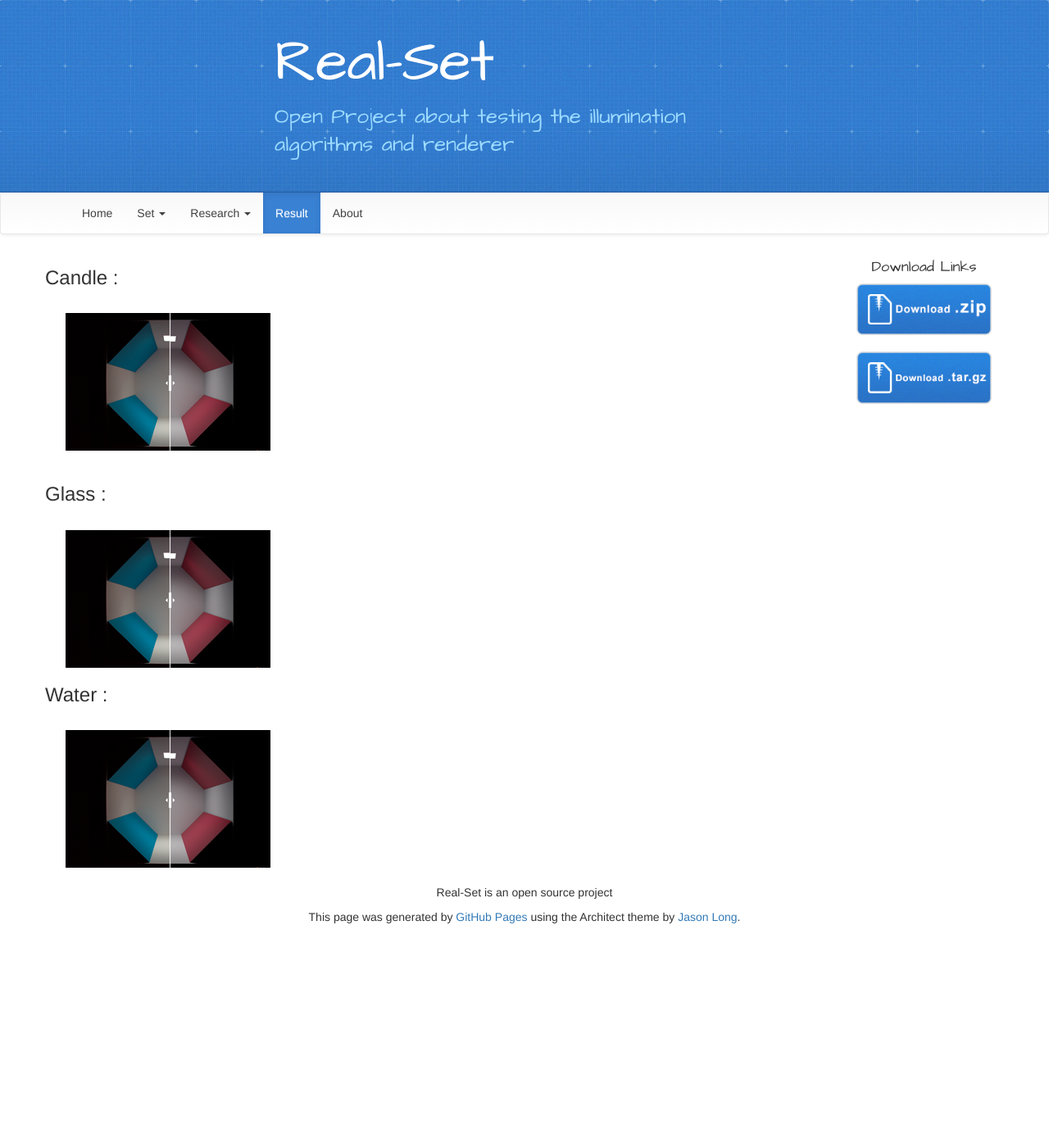
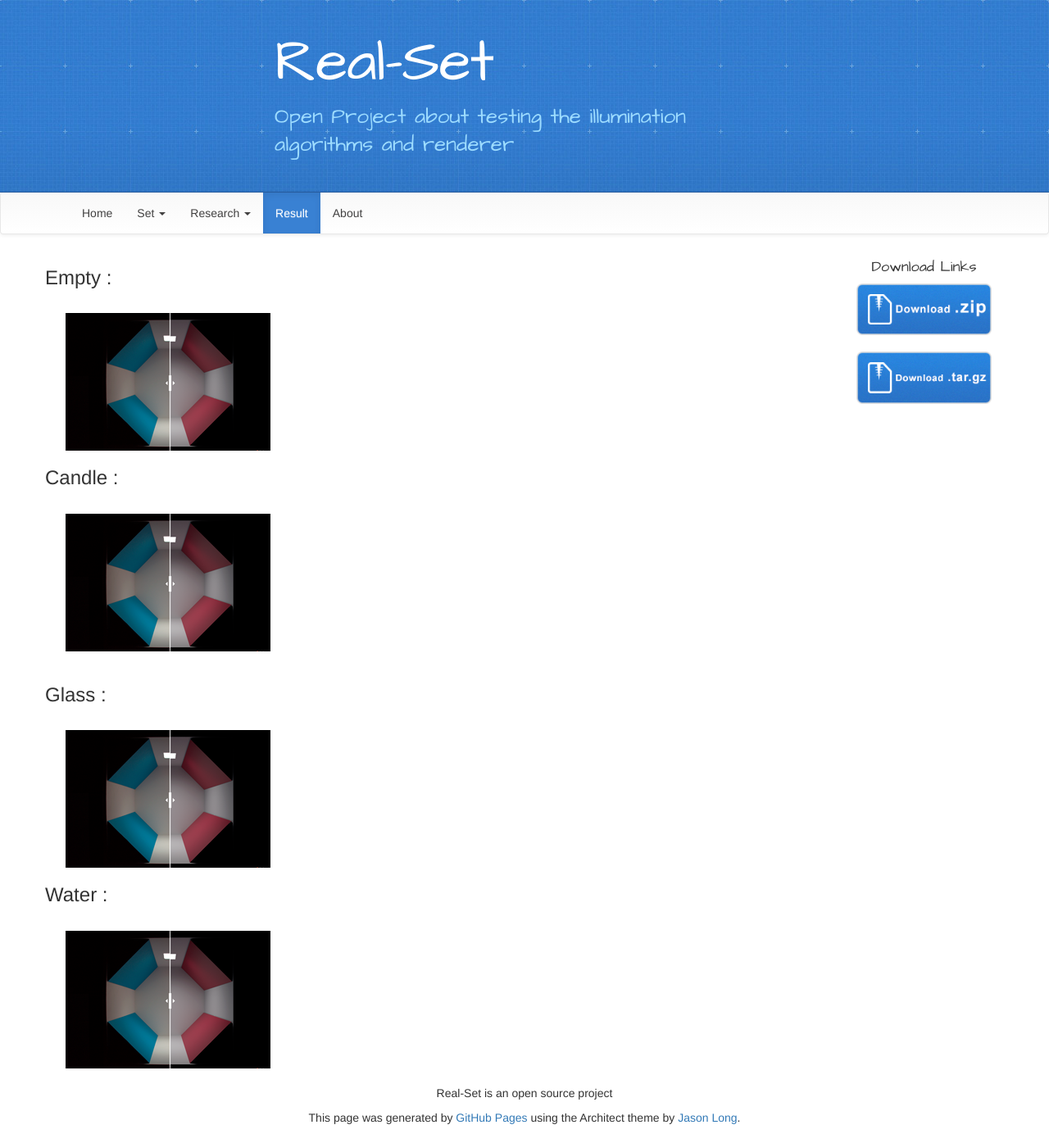
Before and after one commit to Alvyre/Real-Set, a Jekyll site: the page built from pages/result.html, in a window 1280 px wide. Shown: the whole page at 82% size. Built offline with Jekyll 4.4.1, drawn with Linux system fonts in a browser that asks for light colours; nearby versions of some CDN libraries; before the commit the page ends 1139 px from its top, so only the background shows below that.

Commit message:
new photo js

```diff
--- a/index.html
+++ b/index.html
@@ -13,7 +13,7 @@ title: Home
           <p>This is there that intervenes the project {{site.title}}.</p>
           <p>This is an <a href="http://www.ingenieur-imac.fr/" alt="IMAC ingenieur">IMAC</a> student project powered by Ubisoft to test renders and global illumination. Based on the model of the Cornell Box, our projet has as a goal to provide to all persons who work in the research and the development link to the image synthesis, a set of data that we have realised and it is going to serve as a reference. This set is composed of a group of photographies and 3D models of a calibrated scene all the characteristics of which we know (size, position of the elements, colors, camera parameters and light profile). Every element highlights the various behavior of the light going of the simplest, enlighten the scene, in the most complex, by crossing volume such as of the glass or the water.</p>
           <p>In this way every person wishing to check its rendering engine will have only to import the scene in its rendering engine, to make a render, and to compre this with the photography of corresponding reference to know the valid points or to improve.</p>
-          <a class="various fancybox.iframe" href="https://cdn.knightlab.com/libs/juxtapose/latest/embed/index.html?uid=031983b0-18eb-11e6-a524-0e7075bba956"><img class=" center-block" src="{{site.url}}/assets/images/compare1.png" alt='comparison 3D/photo'></a>
+          <a class="various fancybox.iframe" href="https://cdn.knightlab.com/libs/juxtapose/latest/embed/index.html?uid=53d04ee6-18ec-11e6-a524-0e7075bba956"><img class=" center-block" src="{{site.url}}/assets/images/compare1.png" alt='comparison 3D/photo'></a>
         </article>
       </section>
       <h2>{{ site.title }} trailer</h2>
--- a/pages/result.html
+++ b/pages/result.html
@@ -5,11 +5,19 @@ permalink: /Result/
 ---
 
 <div class="row">
+	<h3>Empty :</h3>
+	<div class="col-xs-12 col-sm-12 col-md-12 col-lg-12">
+		<div class="grid">
+			<div class="grid-item">
+			<a class="various fancybox.iframe" href="https://cdn.knightlab.com/libs/juxtapose/latest/embed/index.html?uid=53d04ee6-18ec-11e6-a524-0e7075bba956"><img class=" center-block" src="{{site.url}}/assets/images/compare1.png" alt='comparison 3D/photo'></a>
+			</div>
+		</div>
+	</div>
 	<h3>Candle :</h3>
 	<div class="col-xs-12 col-sm-12 col-md-12 col-lg-12">
 		<div class="grid">
 			<div class="grid-item">
-			<a class="various fancybox.iframe" href="https://cdn.knightlab.com/libs/juxtapose/latest/embed/index.html?uid=c0308308-18e7-11e6-a524-0e7075bba956"><img class=" center-block" src="{{site.url}}/assets/images/compare1.png" alt='comparison 3D/photo'></a>
+			<a class="various fancybox.iframe" href="https://cdn.knightlab.com/libs/juxtapose/latest/embed/index.html?uid=b8674ec8-18eb-11e6-a524-0e7075bba956"><img class=" center-block" src="{{site.url}}/assets/images/compare1.png" alt='comparison 3D/photo'></a>
 			</div>
 		</div>
 	</div>
@@ -19,7 +27,7 @@ permalink: /Result/
 	<div class="col-xs-12 col-sm-12 col-md-12 col-lg-12">
 		<div class="grid">
 			<div class="grid-item">
-			<a class="various fancybox.iframe" href="https://cdn.knightlab.com/libs/juxtapose/latest/embed/index.html?uid=87871fd4-18e8-11e6-a524-0e7075bba956"><img class=" center-block" src="{{site.url}}/assets/images/compare1.png" alt='comparison 3D/photo'></a>
+			<a class="various fancybox.iframe" href="https://cdn.knightlab.com/libs/juxtapose/latest/embed/index.html?uid=8a89c368-18ec-11e6-a524-0e7075bba956"><img class=" center-block" src="{{site.url}}/assets/images/compare1.png" alt='comparison 3D/photo'></a>
 			</div>
 		</div>
 	</div>
@@ -27,7 +35,7 @@ permalink: /Result/
 	<div class="col-xs-12 col-sm-12 col-md-12 col-lg-12">
 		<div class="grid">
 			<div class="grid-item">
-			<a class="various fancybox.iframe" href="https://cdn.knightlab.com/libs/juxtapose/latest/embed/index.html?uid=bfec932c-18e8-11e6-a524-0e7075bba956"><img class=" center-block" src="{{site.url}}/assets/images/compare1.png" alt='comparison 3D/photo'></a>
+			<a class="various fancybox.iframe" href="https://cdn.knightlab.com/libs/juxtapose/latest/embed/index.html?uid=af1687e8-18ec-11e6-a524-0e7075bba956"><img class=" center-block" src="{{site.url}}/assets/images/compare1.png" alt='comparison 3D/photo'></a>
 			</div>
 		</div>
 	</div>
```
